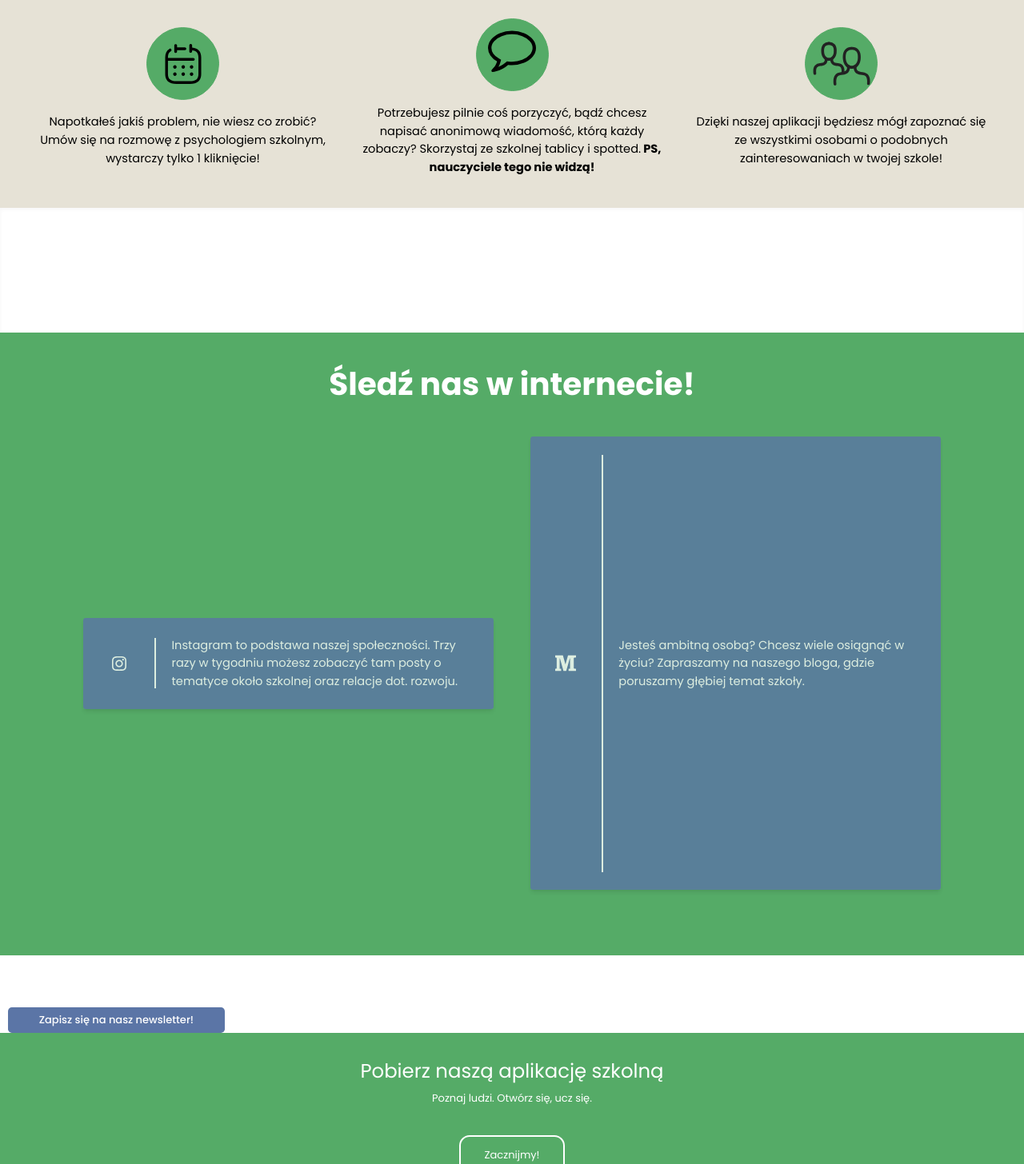
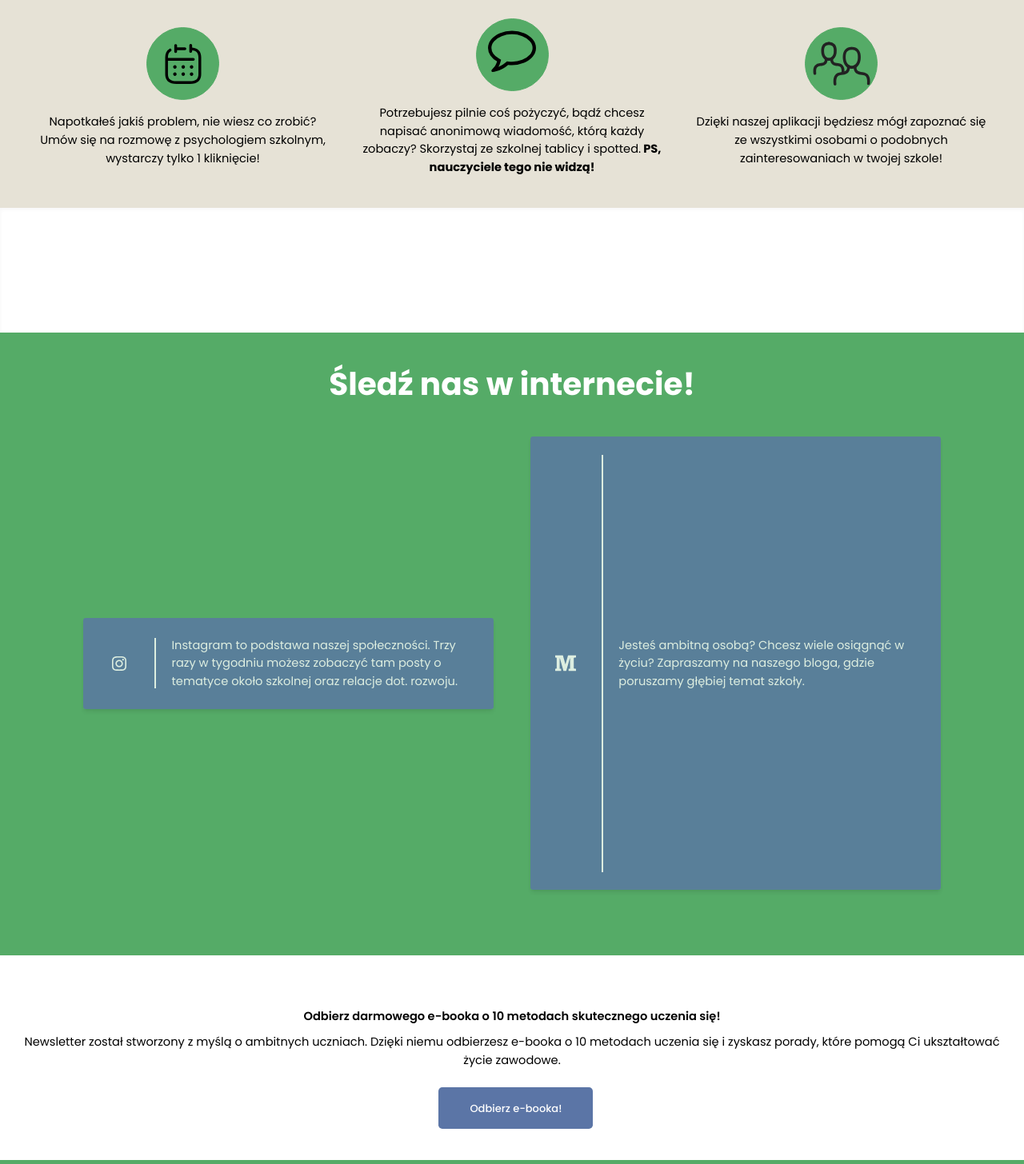
Before and after one commit to schoola-pl/schoola-landing, a Next.js app: page / in a window 1280 px wide. Shown: the part 660-2116 px from the top of the page at 80% size. Built offline with nearby package versions, Linux system fonts and the light colour scheme.

Commit message:
Fixing newsletter section

```diff
--- a/components/organisms/AppIntroductionSection/AppIntroductionSection.tsx
+++ b/components/organisms/AppIntroductionSection/AppIntroductionSection.tsx
@@ -34,7 +34,7 @@ const AppIntroductionSection = () => (
             </div>
           </div>
           <p className="text-lg pt-2  2xl:text-xl">
-            Potrzebujesz pilnie coś porzyczyć, bądź chcesz napisać anonimową wiadomość, którą każdy zobaczy? Skorzystaj ze szkolnej tablicy i spotted.
+            Potrzebujesz pilnie coś pożyczyć, bądź chcesz napisać anonimową wiadomość, którą każdy zobaczy? Skorzystaj ze szkolnej tablicy i spotted.
             <strong> PS, nauczyciele tego nie widzą!</strong>
           </p>
         </div>
--- a/components/organisms/NewsletterSection/NewsletterSection.tsx
+++ b/components/organisms/NewsletterSection/NewsletterSection.tsx
@@ -4,29 +4,19 @@ import React from 'react';
 
 const NewsletterSubscribe = () => {
   return (
-    <a target="_blank" rel="noopener noreferrer" href="https://eepurl.com/hPCZ4f">
-      <button className="font-medium px-10 py-2 ml-3 md:px-12 rounded-md bg-blue-default transition-all text-coolGray-white hover:bg-blue-light">
-        Zapisz się na nasz newsletter!
-      </button>
-    </a>
+    <div className="flex flex-col justify-center items-center my-10">
+      <h1 className="text-center font-semibold mb-3 text-lg">Odbierz darmowego e-booka o 10 metodach skutecznego uczenia się!</h1>
+      <p className="text-center mx-5 mb-3 sm:mb-5 text-md md:text-lg">
+        Newsletter został stworzony z myślą o ambitnych uczniach. Dzięki niemu odbierzesz e-booka o 10 metodach uczenia się i zyskasz porady, które
+        pomogą Ci ukształtować życie zawodowe.
+      </p>
+      <a target="_blank" rel="noopener noreferrer" href="https://eepurl.com/hPCZ4f">
+        <button className="font-medium my-2 px-16 py-5 ml-3 md:px-12 rounded-md bg-blue-default transition-all text-coolGray-white hover:bg-blue-light">
+          Odbierz e-booka!
+        </button>
+      </a>
+    </div>
   );
 };
 
 export default NewsletterSubscribe;
-
-{
-  /* <MailchimpSubscribe
-url={MAILCHIMP_URL}
-render={({ subscribe, status }) => {
-  return (
-    <NewsletterForm withoutDescription={withoutDescription} onValidated={(formData: EmailFormFields) => subscribe(formData)} status={status} />
-  );
-}}
-/>
-);
-
-const MAILCHIMP_URL = 'https://gmail.us20.list-manage.com/subscribe/post?u=37d42ea39057bd19a6e145ae5&amp;id=fe551fe5a1';
-
-
-*/
-}
```
